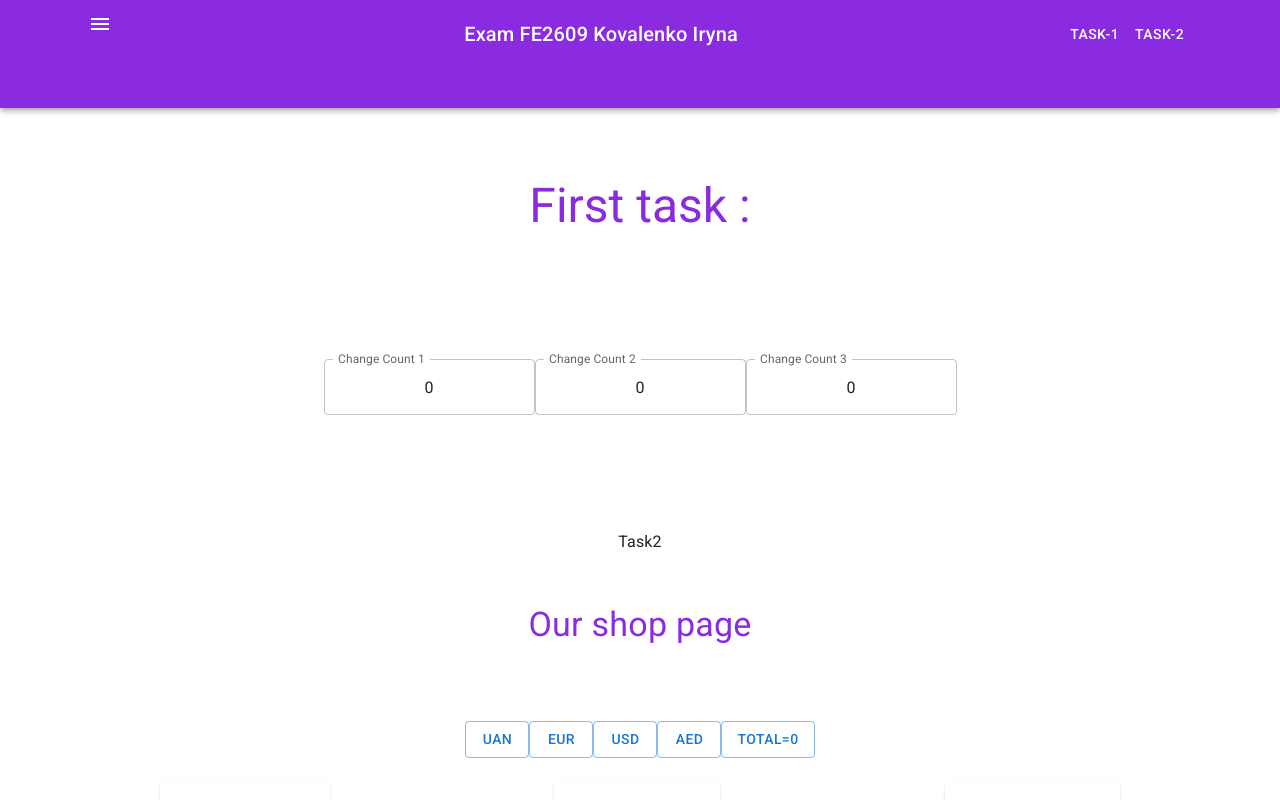
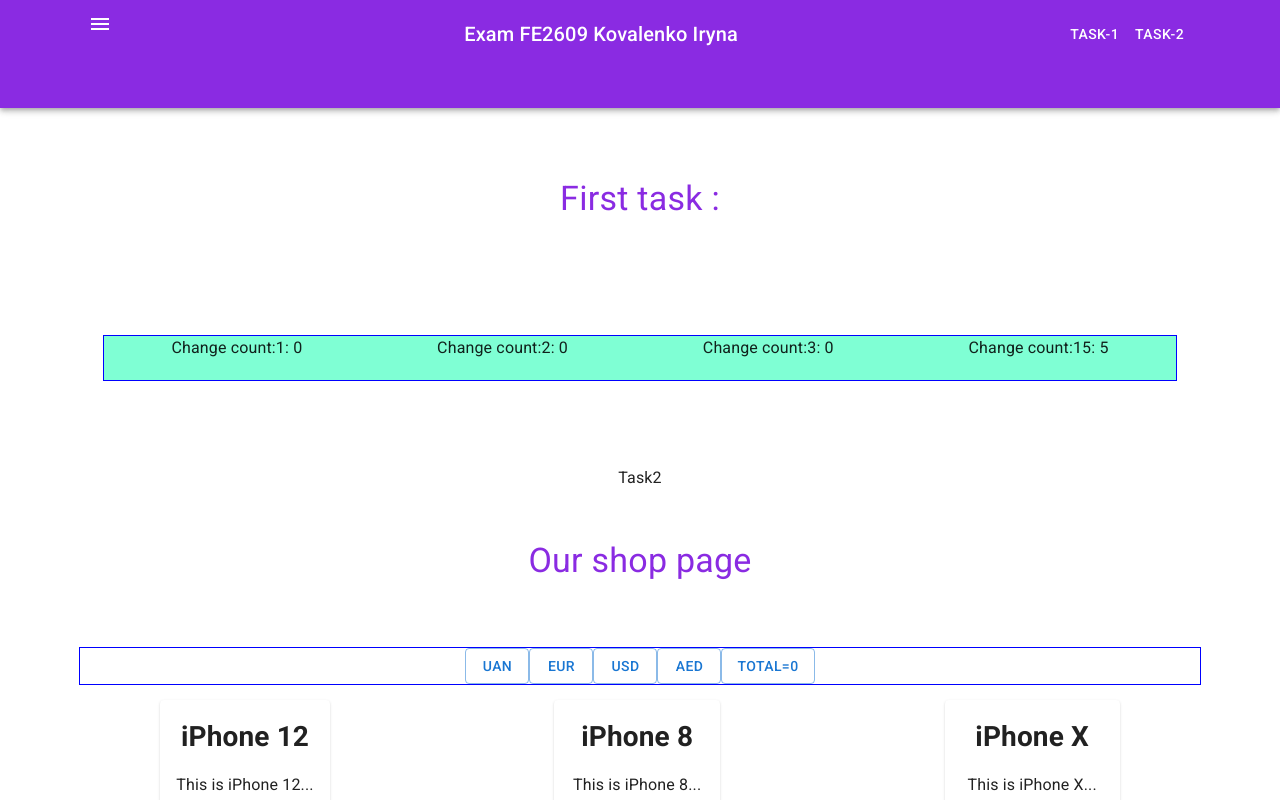
Before and after one commit to Irina77777777/Exam2609-React, a React (Create React App) app: page / in a window 1280 px wide. Shown: the top 800 px of the page. Built offline with nearby package versions, Linux system fonts and the light colour scheme.

Commit message:
my exam task-1 dynamic

```diff
--- a/src/container/App/App.css
+++ b/src/container/App/App.css
@@ -1,8 +1,4 @@
-.buttonchiki{
-    display: flex;
-    justify-content: center;
-    margin: 25px;
-}
+
  input {
      text-align: center;
      color: yellowgreen;
--- /dev/null
+++ b/src/container/Task1/Task-1.css
@@ -0,0 +1,13 @@
+.buttonchiki {
+    display: flex;
+    justify-content: space-around;
+    margin: 15px;
+    border: 1px, solid, blue;
+    background-color: aquamarine;
+}
+.buttonchiki2 {
+    display: flex;
+    justify-content: center;
+    margin: 15px;
+    border: 1px, solid, blue;
+}
--- a/src/container/Task1/Task1.tsx
+++ b/src/container/Task1/Task1.tsx
@@ -1,15 +1,30 @@
-import { Container, TextField, Typography } from '@mui/material'
+import { Container, Typography } from '@mui/material'
 import { useState } from 'react'
+import './Task-1.css'
 
-type Props = {}
-const Task1 = (props: Props) => {
- const [count, setCount] = useState<number>(0)
- const [count2, setCount2] = useState<number>(0)
- const [count1, setCount1] = useState<number>(0)
+type ButtonsInRow = {
+    [id: number]: number
+}
+
+const Task1 = () => {
+    const [buttonsInRow, setButtonsInRow] = useState<ButtonsInRow>({
+         1: 0,
+         2: 0,
+        3: 0,
+         15:5
+    })
+
+    const addNum = (id: number, count: number) => {
+        setButtonsInRow((prevState: ButtonsInRow) => ({
+            ...prevState,
+            [id]: prevState[id] + count,
+        }))
+    }
+
     return (
         <div>
             <Typography
-                variant="h3"
+                variant="h4"
                 align="center"
                 component="h1"
                 color="blueviolet"
@@ -20,24 +35,17 @@ const Task1 = (props: Props) => {
 
             <Container maxWidth="lg" sx={{ padding: '50px 10px' }}>
                 <div className="buttonchiki">
-                    <TextField
-                        label="Change Count 1"
-                        value={count}
-                        variant="outlined"
-                        onClick={() => setCount(count + 1)}
-                    ></TextField>
-                    <TextField
-                        label="Change Count 2"
-                        value={count2}
-                        variant="outlined"
-                        onClick={() => setCount2(count2 + 1)}
-                    ></TextField>
-                    <TextField
-                        label="Change Count 3"
-                        value={count1}
-                        variant="outlined"
-                        onClick={() => setCount1(count1 + 1)}
-                    ></TextField>
+                    {Object.keys(buttonsInRow).map((buttonId) => (
+                        <div
+                            key={buttonId}
+                            onClick={() => addNum(parseInt(buttonId), 1)}
+                        >
+                            Change count:
+                            {buttonId}: {buttonsInRow[parseInt(buttonId)]}
+
+                        </div>
+
+                    ))}
                 </div>{' '}
             </Container>
         </div>
--- a/src/container/Task2/Task2.tsx
+++ b/src/container/Task2/Task2.tsx
@@ -58,7 +58,7 @@ const Task2 = (price: Props
             >
                 Our shop page
             </Typography>
-            <div className="buttonchiki">
+            <div className="buttonchiki2">
                 <Button
                     variant="outlined"
                     onClick={() => uanPriceToTotal(30000, 40000, 50000, 'UAN')}
```
